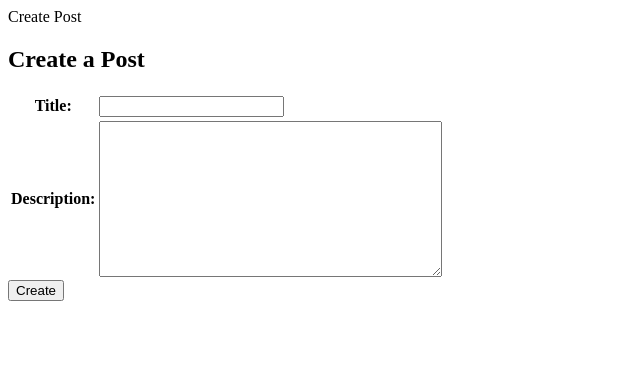
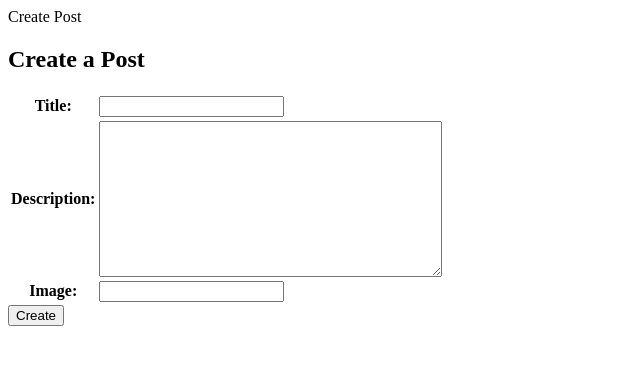
Before and after one commit to 3662/cmput404-project, a Django app: page /posts/new_post/ in a window 1280 px wide. Shown: the top 365 px of the page, without its empty margins (0-640 px from the left). Run offline with Django 3.2, Linux system fonts and the light colour scheme.

Commit message:
images show on post displays and added option to link images to posts

```diff
--- a/cmput_404_project/posts/forms.py
+++ b/cmput_404_project/posts/forms.py
@@ -5,4 +5,4 @@ class PostForm(ModelForm):
 
     class Meta:
         model = Post
-        fields = ('title', 'description')
+        fields = ('title', 'description', 'image')
--- a/cmput_404_project/posts/templates/posts/own_posts.html
+++ b/cmput_404_project/posts/templates/posts/own_posts.html
@@ -12,9 +12,13 @@
             <div class="post">
                 <p> <b> Published: </b> {{post.published}} </p>
                 <p> <b> Author: </b> {{post.author}} </p>
+                {% if post.image != null and post.image != '' %}
+                <img src="{{post.image}}">
+                {% endif %}
                 <p> <b> Title: </b> {{post.title}} </p>
                 <p> <b> Description: </b> {{post.description}} </p>
                 <h2> <a href="{% url 'edit_post' id=post.id %}"> Edit Post </a></h2>
+                <p> <b> ////////////////////////////////////////////// </b> </p>
             </div>
 
             {% endfor %}
--- a/cmput_404_project/posts/templates/posts/public_posts.html
+++ b/cmput_404_project/posts/templates/posts/public_posts.html
@@ -12,8 +12,12 @@
             <div class="post">
                 <p> <b> Published: </b> {{post.published}} </p>
                 <p> <b> Author: </b> {{post.author}} </p>
+                {% if post.image != null and post.image != '' %}
+                    <img src="{{post.image}}">
+                {% endif %}
                 <p> <b> Title: </b> {{post.title}} </p>
                 <p> <b> Description: </b> {{post.description}} </p>
+                <p> <b> ////////////////////////////////////////////// </b> </p>
             </div>
 
             {% endfor %}
--- a/cmput_404_project/posts/views.py
+++ b/cmput_404_project/posts/views.py
@@ -8,7 +8,7 @@ from django.utils.text import slugify
 import time
 
 def display_public_posts(request):
-    posts = Post.objects.all().order_by('published')
+    posts = Post.objects.all().order_by('-published')
 
     return render(request, 'posts/public_posts.html', {'posts': posts})
 
@@ -28,7 +28,6 @@ def edit_post(request, id):
         obj.author = post.author
         obj.id = post.id
 
-        # TODO set proper URls
         obj.source = post.source
         obj.origin = post.origin
 
@@ -41,6 +40,7 @@ def edit_post(request, id):
         data = {
             'title': post.title,
             'description': post.description,
+            'image': post.image,
             # 'author': post.author,
             # 'id': post.id,
         }
--- a/cmput_404_project/social_distribution/models.py
+++ b/cmput_404_project/social_distribution/models.py
@@ -46,8 +46,9 @@ class Post(models.Model):
     # post_id = models.UUIDField(primary_key=True, default=uuid.uuid4, editable=False)
     id = models.SlugField(primary_key=True, max_length=64, unique=True)
     author = models.ForeignKey(Author, on_delete=models.CASCADE)
-    source = models.URLField(default=None)
-    origin = models.URLField(default=None)
+    source = models.URLField(null=True, default=None)
+    origin = models.URLField(null=True, default=None)
+    image = models.URLField(null=True, default=None)
     title = models.CharField(max_length=100)
     description = models.TextField(max_length=1000, default='')
     content_type = models.CharField(max_length=30, default='text/plain')
```
Also changed, not shown: cmput_404_project/db.sqlite3, cmput_404_project/social_distribution/migrations/0008_auto_20220225_0024.py (added).
